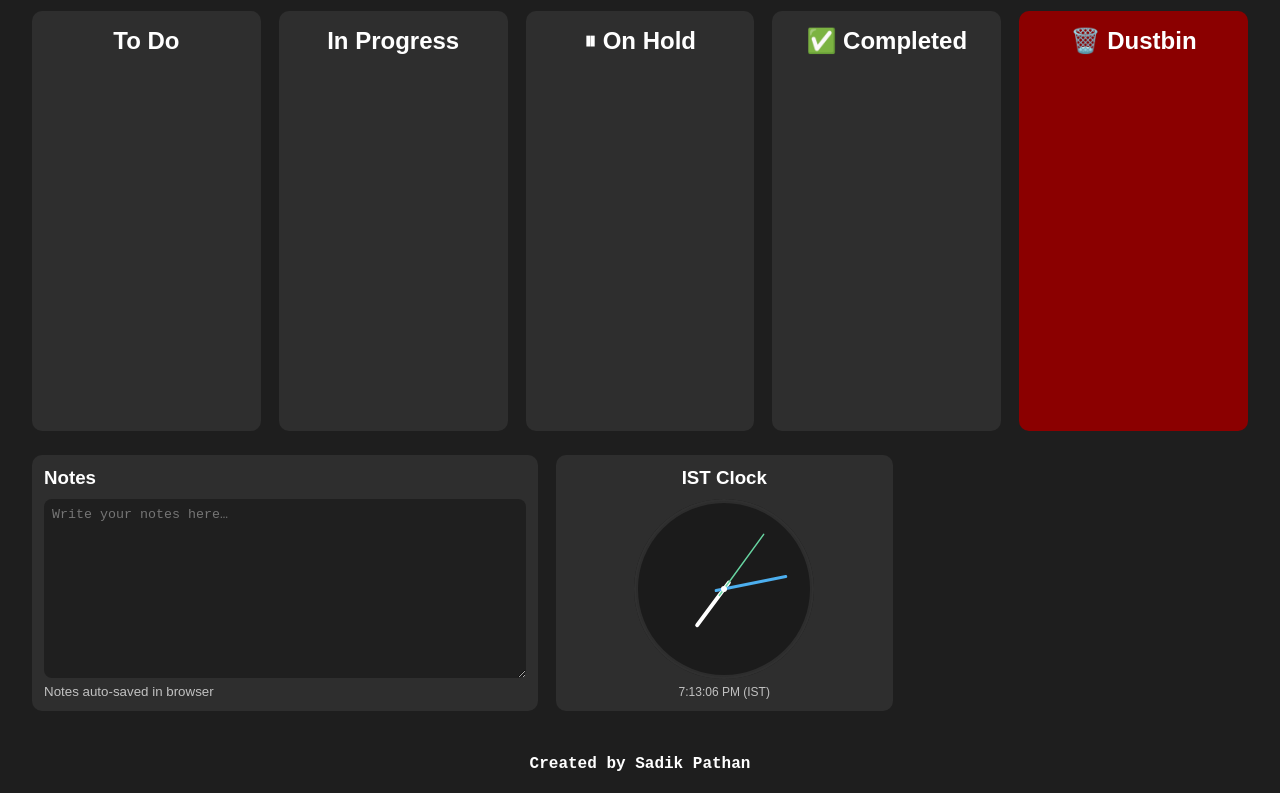
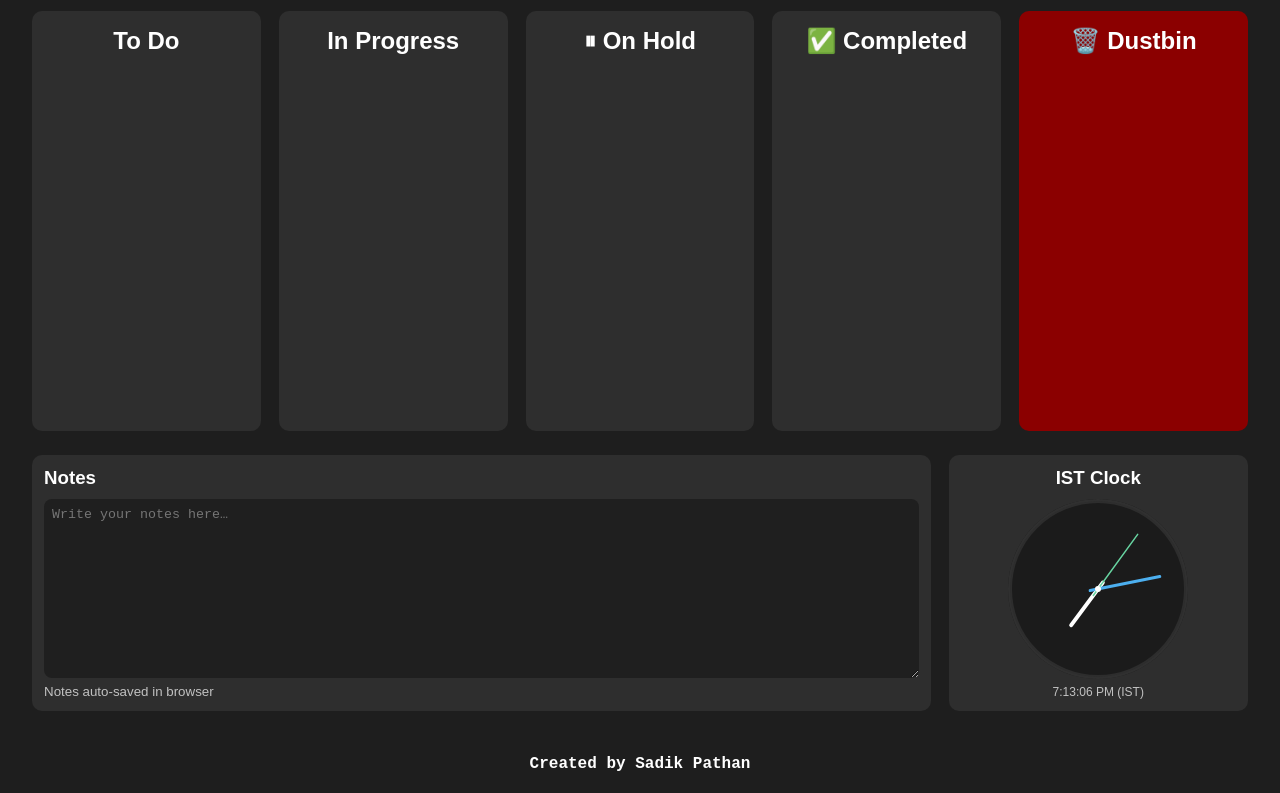
Before and after one commit to sadikpathanprojects/Kanbanboard_clock_timer_notes, a plain HTML site: page index.html in a window 1280 px wide. Shown: the part 95-888 px from the top of the page. Drawn offline with Linux system fonts and the light colour scheme.

Commit message:
Update index.html

```diff
--- a/index.html
+++ b/index.html
@@ -97,7 +97,7 @@ h1{margin:18px 0 6px;text-align:center}
 .bottom-panel{
   width:95%;
   display:grid;
-  grid-template-columns:1.5fr 1fr 1fr;
+  grid-template-columns:1.5fr 0.5fr;
   gap:18px;
   margin:24px 0;
 }
```
